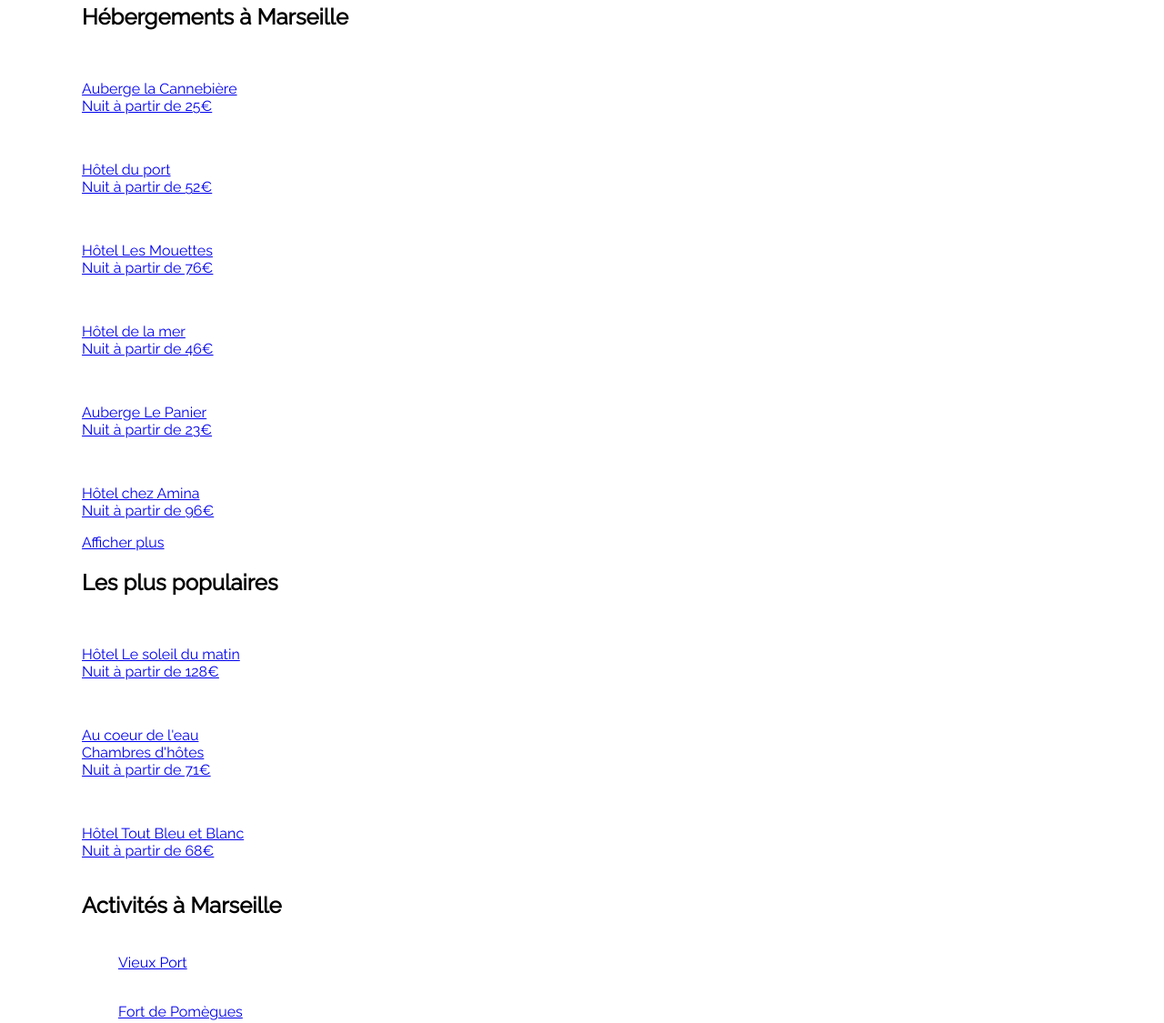
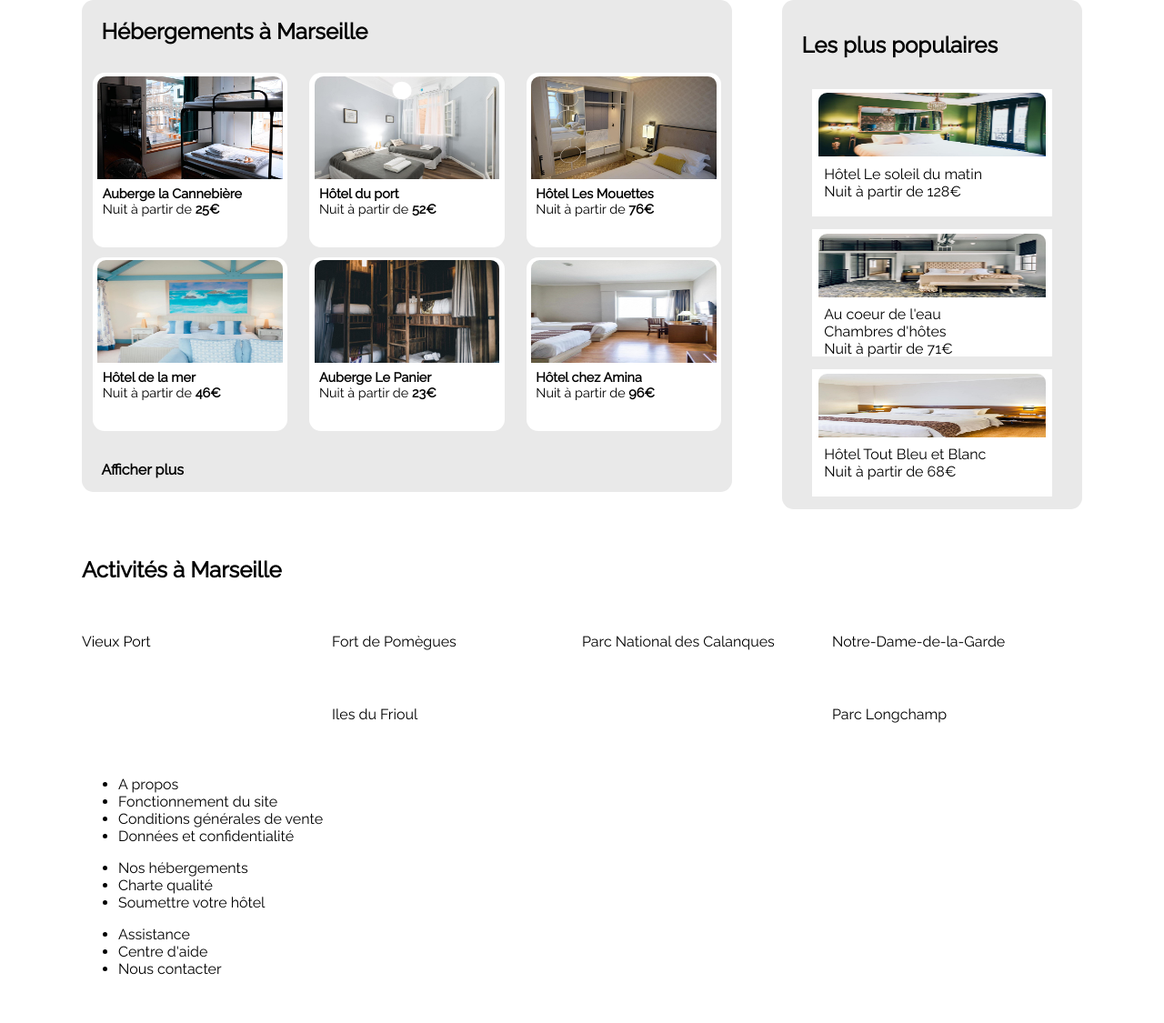
Before and after one commit to Albert4521/AlexandreBert_2_02022021, a plain HTML site: page index.html in a window 1280 px wide. Shown: the part 305-1430 px from the top of the page at 91% size. After the commit the page ends 1404 px from the top, so only its background shows below. Drawn offline with Linux system fonts and the light colour scheme.

Commit message:
Mise en page Sauvegarde 04

```diff
--- a/Styles/Styles.css
+++ b/Styles/Styles.css
@@ -4,8 +4,18 @@
     src: url('/Styles/Polices/Raleway-Regular.ttf') format('truetype');
 }
 
-/*Eléments principaux de la page*/
+/*Mise en forme d'ordre général de certains éléments*/
+a{
+    text-decoration: none;
+    color: inherit;
+}
+.gras{
+    font-weight: bold;
+}
+
+/*ELEMENTS PRINCIPAUX DE LA PAGE*/
 #Bloc_Page{
+    position: relative;
     display: flex;
     flex-flow: column nowrap;
     justify-content: space-between;
@@ -29,17 +39,28 @@ header{
 }
 #Hebergements{
     position: relative;
-}
-#Tendances{
-    position: relative;
+    display: flex;
+    flex-flow: row nowrap;
+    justify-content: space-between;
+    align-items: flex-start;
+    width: 100%;
+    margin: 1rem 0rem;
 }
 #Activites{
     position: relative;
+    display: flex;
+    flex-flow: column nowrap;
+    justify-content: stretch;
+    align-content: stretch;
+    width: 100%;
+    margin: 1rem 0rem;
 }
 footer{
     position: relative;
 }
-/*HEADER : Logo Reservia */
+
+/*HEADER : LOGO RESERVIA */
+
 #Logo{
     flex-grow: 1;
     flex-shrink: 3;
@@ -51,7 +72,9 @@ footer{
     width: 13%;
     height: 100%;
 }
-/*HEADER : Menu de navigation principale*/
+
+/*HEADER : MENU NAVIGATION PRINCIPALE*/
+
 #MenuPincipal{
     flex-grow: 1;
     flex-shrink: 3;
@@ -73,24 +96,24 @@ footer{
 #MenuPrincipal ul li{
     list-style-type: none;
     margin: 1em;
-
 }
 #MenuPrincipal ul li a{
     width: 100%;
     height: 100%;
-    text-decoration: none;
 }
 #MenuPrincipal ul li:nth-child(1){
     color: #0065fc;
-
 }
 #MenuPrincipal ul li:nth-child(2){
     color: gray;
 }
 #MenuPrincipal ul li:nth-child(3){
     font-weight: bold;
+    color: #0065fc;
 }
-/*HEADER : Titre principal de la page*/
+
+/*HEADER : TITRE PRINCIPAL*/
+
 h1{
     position: relative;
     flex-grow: 1;
@@ -100,13 +123,17 @@ h1{
     font-size: 1.15rem;
     word-spacing: -0.1rem;
 }
-/*HEADER : Paragraphe du Header*/
-header p{
+
+/*HEADER : TITRE SECONDAIRE*/
+
+header h2{
     font-size: 0.85rem;
     margin-top: 0rem;
     margin-bottom: 0.5rem;
+    font-weight: normal;
 }
-/*SECTION RECHERCHE : Formulaire*/
+
+/*SECTION RECHERCHE : FORMULAIRE*/
 
 #Formulaire fieldset{
     position: relative;
@@ -117,7 +144,7 @@ header p{
     margin-left: 0rem;
     padding-left: 0rem;;
 }
-    /****** CHAMP DE RECHERCHE VILLE ******/
+    /*FORMULAIRE : Champ de recherche Ville*/
 
     #RechercheVille{
         margin-bottom: 0.5rem;
@@ -173,14 +200,13 @@ header p{
             border-top-right-radius: 0.4rem;
             border-top-right-radius: 0.4rem;
         }
-    /****** CHAMP DES FILTRES DE RECHERCHE ******/
+    /*FORMULAIRE : Filtres de recherche*/
 
     #FiltresRecherche{
         margin-top: 0rem;
         margin-bottom: 0.2rem;
         font-weight: bold;
     }
-
         /*Classe générique pour mise en forme des filtres de recherche*/
         .Filtre{
         display: inline-flex;
@@ -197,7 +223,6 @@ header p{
         #FiltresRecherche input[type="checkbox"]{
         display: none;
         }
-        /*Icônes pour les filtres*/
         /*Capsule contenant l'icone*/
         .capsuleIcone{
             display: flex;
@@ -229,7 +254,7 @@ header p{
         font-size: 0.8em;
         font-weight: bold;
         }
-    /*Paragraphe indiquant le nombre de logements trouvés dans la ville recherchée*/
+/*SECTION RECHERCHE : FORMULAIRE*/
 #ResultatEffectif{
     font-size: 0.75rem;;
 }
@@ -248,7 +273,180 @@ header p{
         color: black;
     }
 
-/*DIV HEBERGEMENTS*/
+/*HEBERGEMENTS : Section 'Classiques'*/
+
+#Classiques{
+    position: relative;
+    display: flex;
+    flex-flow: column nowrap;
+    justify-content: space-evenly;
+    width: 65%;
+    background-color: #e9e9e9;
+    border-radius: 0.8rem;
+}
+    /*SECTION Classiques : Titre de section*/
+    #Classiques h2{
+        position: relative;
+        width: 90%;
+        margin-left: 3%;
+    }
+    /*SECTION Classiques : div '#CartesHebergements' regroupant les cartes Hébergements*/
+    #CartesHebergements{
+        position: relative;
+        display: flex;
+        flex-flow: column wrap;
+        justify-content: space-evenly;
+        align-content: space-around;
+        height: 26rem;
+        width: 100%;
+    }
+        /*DIV 'CartesHebergements' : div '.CarteH' pour mettre en forme une carte hébergement*/
+        .carteH{
+            position: relative;
+            display: flex;
+            flex-flow: column nowrap;
+            justify-content: space-evenly;
+            align-items: center;
+            width: 30%;
+            height: 46%;
+            border-radius: 0.8rem;
+            padding: auto;
+            background-color: #fff;
+            font-size: 0.9rem;
+        }
+            /*DIV 'CarteH' : Image Logement*/
+            .carteH img{
+                position: relative;
+                width: 95%;
+                height: 59%;
+                margin: auto;
+                border-top-left-radius: 0.6rem;
+                border-top-right-radius: 0.6rem;
+            }
+            /*DIV 'CarteH': Nom & Pix Logement*/
+            .carteH p{
+                position: relative;
+                width: 90%;
+                height: 15%;
+                margin: auto;
+            }
+            /*DIV 'CarteH': Notation Logement*/
+            .carteH div{
+                position: relative;
+                width: 90%;
+                height: 15%;
+                margin: auto;
+            }
+    /*SECTION Classiques : Lien "Afficher plus" de logements*/
+    #Classiques>a{
+        position: relative;
+        width: 90%;
+        height: 0.8rem;
+        margin: 3%;
+    }
+
+/*HEBERGEMENTS : Section 'Tendances' = Les plus populaires*/
+
+#Tendances{
+    position: relative;
+    display: flex;
+    flex-flow: column nowrap;
+    justify-content: space-evenly;
+    align-items: center;
+    width: 30%;
+    height: 35rem;
+    background-color: #e9e9e9;
+    border-radius: 0.8rem;
+}
+    /*SECTION 'Tendances' : Titre de section*/
+    #Tendances h2{
+        position: relative;
+        width: 90%;
+        margin-left: 3%;
+    }
+
+    /*SECTION Tendances : Mise en forme d'une carte tendance 'carteT'*/
+    .carteT{
+        position: relative;
+        display: flex;
+        flex-flow: column nowrap;
+        justify-content: space-evenly;
+        align-items: center;
+        width: 80%;
+        height: 25%;
+        padding: auto;
+        background-color: #fff;
+    }
+
+        /*DIV 'carteT' : Image Logement*/
+        .carteT img{
+            position: relative;
+            width: 95%;
+            height: 50%;
+            margin: auto;
+            border-top-left-radius: 0.6rem;
+            border-top-right-radius: 0.6rem;
+        }
+        /*DIV 'carteT': Nom & Pix Logement*/
+        .carteT p{
+            position: relative;
+            width: 90%;
+            height: 15%;
+            margin: auto;
+        }
+        /*DIV 'CarteT': Notation Logement*/
+        .carteT div{
+            position: relative;
+            width: 90%;
+            height: 15%;
+            margin: auto;
+        }
+
+
+
+/*SECTION 'Activites' : div '#CartesActivites' regroupant les cartes Activites*/
+
+#CartesActivites{
+    position: relative;
+    display: flex;
+    flex-flow: column wrap;
+    justify-content: flex-end;
+    width: 100%;
+    height: 10rem;
+}
+/*SECTION 'Activites' : div'.CarteA' pour mettre en forme une carte Activité'*/
+
+.CarteA{
+    position: relative;
+    vertical-align: bottom;
+    width: 25%;
+}
+/*Dimensionnement des cartes Activité*/
+#CarteA1{
+    position: relative;
+    height: 100%;
+}
+#CarteA2{
+    position: relative;
+    height: 50%;
+}
+#CarteA3{
+    position: relative;
+    height: 50%;
+}
+#CarteA4{
+    position: relative;
+    height: 100%;
+}
+#CarteA5{
+    position: relative;
+    height: 50%;
+}
+#CarteA6{
+    position: relative;
+    height: 50%;
+}
+
 
 /*Notes Infos
 Couleurs Charte Graphique :
--- a/index.html
+++ b/index.html
@@ -21,7 +21,7 @@
                 </ul>
             </nav>
             <h1>Trouvez votre hébergement pour des vacances de rêve</h1>
-            <p>En plein centre-ville ou en pleine nature</p>
+            <h2>En plein centre-ville ou en pleine nature</h2>
         </header>
         <section id="Recherche">
             <form action="GET" id="Formulaire">
@@ -75,52 +75,52 @@
                 <h2>Hébergements à Marseille</h2>
                 <div id="CartesHebergements">
                     <a class="carteH" id="CarteH1" href="Images/Hebergements/Auberge_La_Cannebière.jpg" target="_blank">
-                        <img src="" alt="">
-                        <p>Auberge la Cannebière <br> Nuit à partir de 25€</p>
+                        <img src="Images/Hebergements/Auberge_La_Cannebière.jpg" alt="">
+                        <p><span class="gras">Auberge la Cannebière</span> <br> Nuit à partir de <span class="gras">25€</span></p>
                         <div class="Etoiles4"></div>
                     </a>
+                    <a class="carteH" id="CarteH4" href="Images/Hebergements/Hotel_De_La_Mer.jpg" target="_blank">
+                        <img src="Images/Hebergements/Hotel_De_La_Mer.jpg" alt="">
+                        <p><span class="gras">Hôtel de la mer</span> <br> Nuit à partir de <span class="gras">46€</span></p>
+                        <div class="Etoiles3"></div>
+                    </a>
                     <a class="carteH" id="CarteH2" href="Images/Hebergements/Hotel_Du_Port.jpg" target="_blank">
-                        <img src="" alt="">
-                        <p>Hôtel du port <br> Nuit à partir de 52€</p>
+                        <img src="Images/Hebergements/Hotel_Du_Port.jpg" alt="">
+                        <p><span class="gras">Hôtel du port</span> <br> Nuit à partir de <span class="gras">52€</span></p>
                         <div class="Etoiles5"></div>
                     </a>
+                    <a class="carteH" id="CarteH5" href="Images/Hebergements/Auberge_Le Pannier.jpg" target="_blank">
+                        <img src="Images/Hebergements/Auberge_Le Pannier.jpg" alt="">
+                        <p><span class="gras">Auberge Le Panier</span> <br> Nuit à partir de <span class="gras">23€</span></p>
+                        <div class="Etoiles4"></div>
+                    </a>
                     <a class="carteH" id="CarteH3" href="Images/Hebergements/Hotel_Les_Mouettes.jpg" target="_blank">
-                        <img src="" alt="">
-                        <p>Hôtel Les Mouettes <br> Nuit à partir de 76€</p>
+                        <img src="Images/Hebergements/Hotel_Les_Mouettes.jpg" alt="">
+                        <p><span class="gras">Hôtel Les Mouettes</span> <br> Nuit à partir de <span class="gras">76€</span></p>
                         <div class="Etoiles3"></div>
                     </a>
-                    <a class="carteH" id="CarteH4" href="Images/Hebergements/Hotel_De_La_Mer.jpg" target="_blank">
-                        <img src="" alt="">
-                        <p>Hôtel de la mer <br> Nuit à partir de 46€</p>
-                        <div class="Etoiles3"></div>
-                    </a>
-                    <a class="carteH" id="CarteH5" href="Images/Hebergements/Auberge_Le Pannier.jpg" target="_blank">
-                        <img src="" alt="">
-                        <p>Auberge Le Panier <br> Nuit à partir de 23€</p>
-                        <div class="Etoiles4"></div>
-                    </a>
                     <a class="carteH" id="CarteH6" href="Images/Hebergements/Hôtel_Chez_Amina.jpg" target="_blank">
-                        <img src="" alt="">
-                        <p>Hôtel chez Amina <br> Nuit à partir de 96€</p>
+                        <img src="Images/Hebergements/Hôtel_Chez_Amina.jpg" alt="">
+                        <p><span class="gras">Hôtel chez Amina</span> <br> Nuit à partir de <span class="gras">96€</span></p>
                         <div class="Etoiles4"></div>
                     </a>
                 </div>
-                <a href="#">Afficher plus</a>
+                <a href="#"><span class="gras">Afficher plus</span></a>
             </section>
             <section id="Tendances">
                 <h2>Les plus populaires</h2>
-                <a id="carteT1" href="Images/Hebergements/Le_Soleil_Du_Matin.jpg" target="_blank">
-                    <img src="" alt="">
+                <a class="carteT" id="carteT1" href="Images/Hebergements/Le_Soleil_Du_Matin.jpg" target="_blank">
+                    <img src="Images/Hebergements/Le_Soleil_Du_Matin.jpg" alt="">
                     <p>Hôtel Le soleil du matin <br> Nuit à partir de 128€</p>
                     <div class="Etoiles5"></div>
                 </a>
-                <a id="carteT2" href="Images/Hebergements/Au_Coeur_De_L_Eau.jpg" target="_blank">
-                    <img src="" alt="">
+                <a class="carteT" id="carteT2" href="Images/Hebergements/Au_Coeur_De_L_Eau.jpg" target="_blank">
+                    <img src="Images/Hebergements/Au_Coeur_De_L_Eau.jpg" alt="">
                     <p>Au coeur de l'eau <br> Chambres d'hôtes <br> Nuit à partir de 71€</p>
                     <div class="Etoiles4"></div>
                 </a>
-                <a id="carteT3" href="Images/Hebergements/Tout_Bleu_Et_Blanc.jpg" target="_blank">
-                    <img src="" alt="">
+                <a class="carteT" id="carteT3" href="Images/Hebergements/Tout_Bleu_Et_Blanc.jpg" target="_blank">
+                    <img src="Images/Hebergements/Tout_Bleu_Et_Blanc.jpg" alt="">
                     <p>Hôtel Tout Bleu et Blanc <br> Nuit à partir de 68€</p>
                     <div class="Etoiles4"></div>
                 </a>
@@ -128,42 +128,32 @@
         </div>
         <section id="Activites">
             <h2>Activités à Marseille</h2>
-            <a id="CarteA1" href="Images/Activités/Vieux_Port.jpg" target="_blank">
-                <figure>
+            <div id="CartesActivites">
+                <a class="CarteA" id="CarteA1" href="Images/Activités/Vieux_Port.jpg" target="_blank">
                     <img src="" alt="">
-                    <figcaption>Vieux Port</figcaption>
-                </figure>
+                    <p>Vieux Port</p>
                 </a>
-            <a  id="CarteA2" href="Images/Activités/Fort de Pomègues.jpg" target="_blank">
-                <figure>
+                <a  class="CarteA" id="CarteA2" href="Images/Activités/Fort de Pomègues.jpg" target="_blank">
                     <img src="" alt="">
-                    <figcaption>Fort de Pomègues</figcaption>
-                </figure>
+                    <p>Fort de Pomègues</p>
                 </a>
-            <a id="CarteA3" href="Images/Activités/Iles_Du_Frioul.jpg" target="_blank">
-                <figure>
+                <a class="CarteA" id="CarteA3" href="Images/Activités/Iles_Du_Frioul.jpg" target="_blank">
                     <img src="" alt="">
-                    <figcaption>Iles du Frioul</figcaption>
-                </figure>
+                    <p>Iles du Frioul</p>
                 </a>
-            <a id="CarteA4" href="Images/Activités/Parc_National_Calanques.jpg" target="_blank">
-                <figure>
+                <a class="CarteA"id="CarteA4" href="Images/Activités/Parc_National_Calanques.jpg" target="_blank">
                     <img src="" alt="">
-                    <figcaption>Parc National des Calanques</figcaption>
-                </figure>
+                    <p>Parc National des Calanques</p>
                 </a>
-            <a id="CarteA5" href="Images/Activités/Notre_Dame_De_La_Garde.jpg" target="_blank">
-                <figure>
+                <a class="CarteA" id="CarteA5" href="Images/Activités/Notre_Dame_De_La_Garde.jpg" target="_blank">
                     <img src="" alt="">
-                    <figcaption>Notre-Dame-de-la-Garde</figcaption>
-                </figure>
+                    <p>Notre-Dame-de-la-Garde</p>
                 </a>
-            <a id="CarteA6" href="Images/Activités/Parc_National_Calanques.jpg" target="_blank">
-                <figure>
+                <a class="CarteA" id="CarteA6" href="Images/Activités/Parc_National_Calanques.jpg" target="_blank">
                     <img src="" alt="">
-                    <figcaption>Parc Longchamp</figcaption>
-                </figure>
+                    <p>Parc Longchamp</p>
                 </a>
+            </div>
         </section>
         <footer>
             <nav id="MenuSecondaire">
```
Lines whose indentation alone changed are shown as unchanged.
